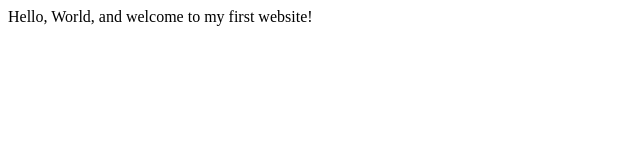
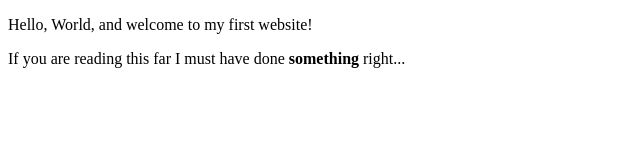
Before and after one commit to colemanca-cwu/colemanca-cwu.github.io, a plain HTML site: page index.html in a window 1280 px wide. Shown: the whole page, without its empty margins (0-640 px from the left). Drawn offline with Linux system fonts and the light colour scheme.

Commit message:
Updates to index.html
Update meta data, added content

```diff
--- a/index.html
+++ b/index.html
@@ -3,9 +3,11 @@
     <head>
         <meta charset="utf-8">
         <meta name="viewport" content="width=device-width, initial-scale=1.0">
-        <title>My First Website</title>
+        <meta name="author" content="Caleb Coleman">
+        <title>Stay Sane</title>
     </head>
     <body>
-       Hello, World, and welcome to my first website!
+       <p>Hello, World, and welcome to my first website!</p>
+        <p>If you are reading this far I must have done <strong>something</strong> right...</p>
     </body>
 </html>
```
